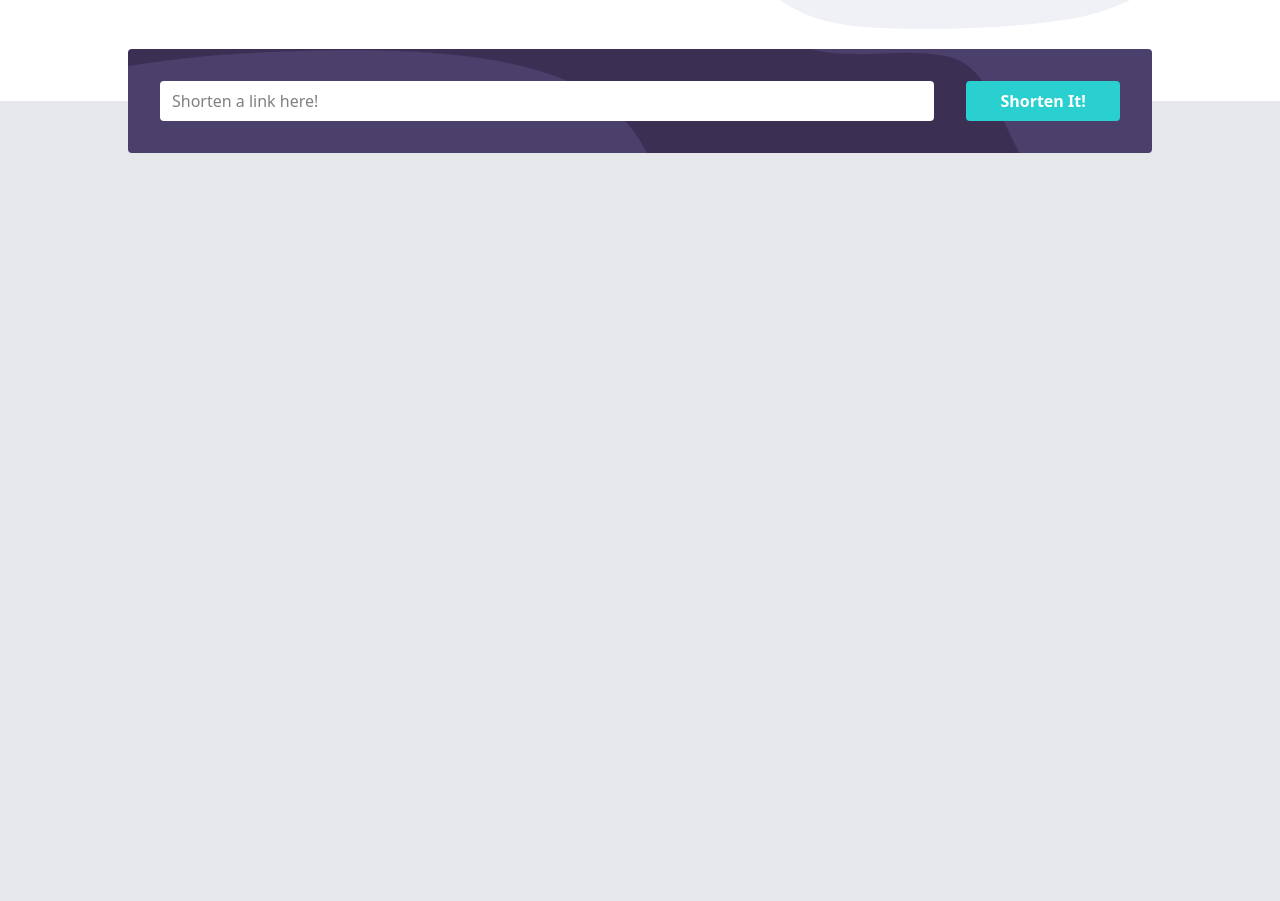
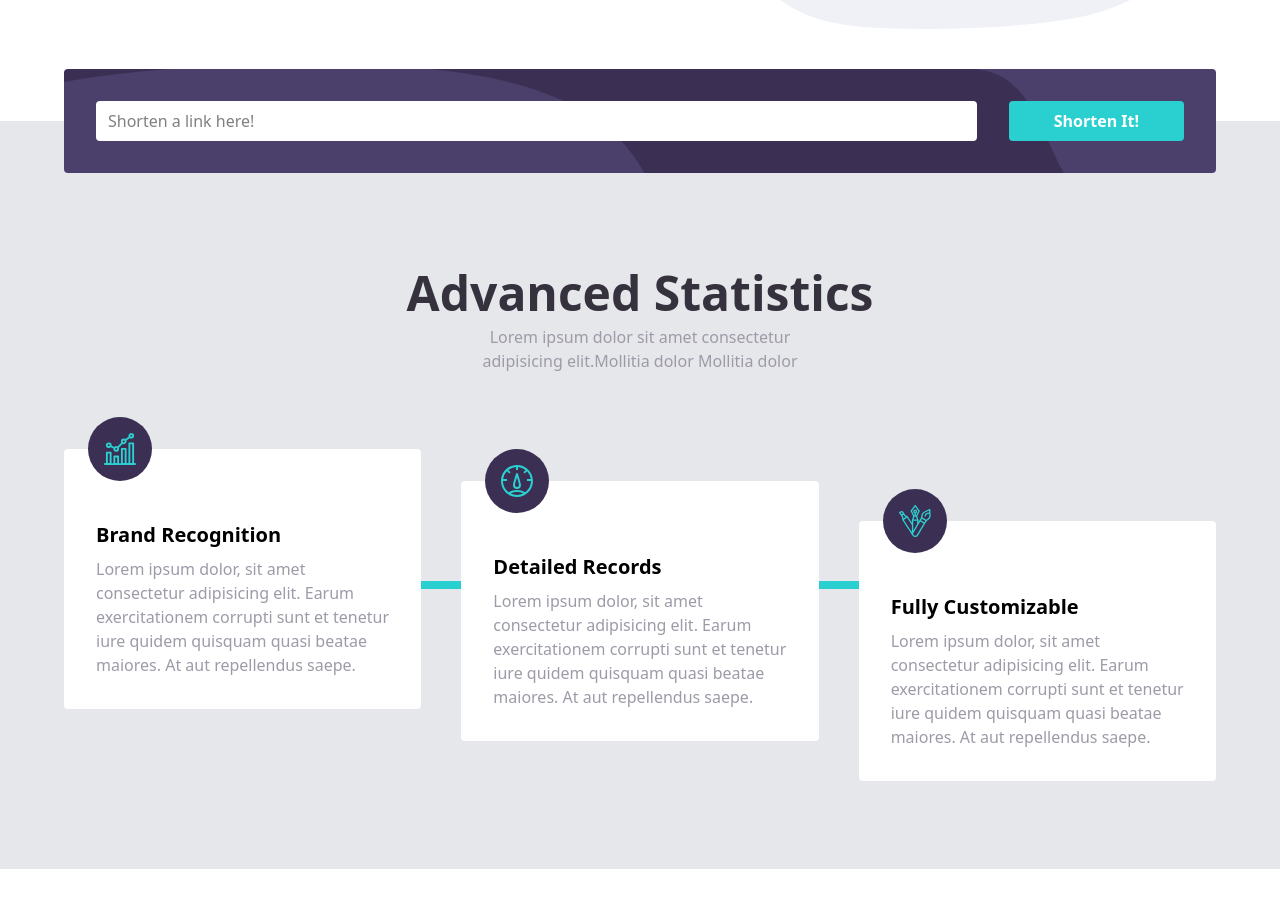
Before and after one commit to 0paziz/URL-shortening-API-landing-page-solution, a React (Vite) app: page / in a window 1280 px wide. Shown: the part 457-1358 px from the top of the page. After the commit the page ends 1326 px from the top, so only its background shows below. Built offline with nearby package versions, Linux system fonts and the light colour scheme.

Commit message:
add shorten links features

```diff
--- a/src/component/ShortenLinksFeatures.jsx
+++ b/src/component/ShortenLinksFeatures.jsx
@@ -12,8 +12,9 @@ export default function ShortenLinksFeatures() {
   }
   return (
     <>
-    <section className='bg-gray-200 h-screen mt-10 relative'>
-    <div className='darkVoiletBg max-w-5xl svg-background-div absolute top-0 left-0 right-0 overflow-visible mx-auto  px-8 mb-10 py-8 rounded translate-y-[-50%] '>
+  <main className='bg-gray-200 h-full mt-15 pb-40'>
+    <section className=' relative  '>
+    <div className='darkVoiletBg max-w-6xl svg-background-div absolute top-0 left-0 right-0  mx-auto  px-8 mb-10 py-8 rounded translate-y-[-50%] '>
       <form onSubmit={handleClick} className='w-full flex gap-x-8 items-center '>
         <input
          value={UserLink}
@@ -26,11 +27,54 @@ export default function ShortenLinksFeatures() {
 
       {error&& <p className='text-red-500 mt-1 italic '>Please add a link</p>}
     </div>
-
-    {/*features*/}
+    </section>
 
 
-    </section>
+
+   {/*features*/}
+    <div className='relative top-35'>
+      <div className=' text-center flex flex-col items-center justify-center gap-2 text-black p-2'>
+        <h2 className='text-5xl font-bold darkblueTextColr'>Advanced Statistics</h2>
+        <p className='grayish-violet text-center w-96'>Lorem ipsum dolor sit amet consectetur adipisicing elit.Mollitia dolor Mollitia dolor</p>
+      </div>
+      <div>
+      </div>
+    </div>
+
+  <div className='mt-50 w-6xl mx-auto relative'>
+    <div className='relative top-35  w-full'><div className='BgCyanColor h-2 w-full '></div></div>
+    <div className='flex items-center justify-center gap-x-10 relative'>
+      <div className='p-8 rounded bg-white relative'>
+           <div className='darkVoiletBg h-16 w-16 rounded-full flex  absolute top-0 translate-y-[-50%] left-6 '>
+        <img className='p-4' src='/images/icon-brand-recognition.svg' alt='icon brand recognition'/>
+        </div>
+        <h2 className='py-2  mt-8 font-bold text-xl'>Brand Recognition</h2>
+        <p className='grayish-violet'>Lorem ipsum dolor, sit amet consectetur adipisicing elit. Earum exercitationem corrupti sunt et tenetur iure quidem
+          quisquam quasi beatae maiores. At aut repellendus saepe.</p>
+      </div>
+
+       <div className='p-8 bg-white rounded relative top-8'>
+        <div className='darkVoiletBg h-16 w-16 rounded-full flex  absolute top-0 translate-y-[-50%] left-6 '>
+        <img className='p-4' src='/images/icon-detailed-records.svg' alt='icon brand recognition'/>
+        </div>
+        <h2 className='py-2 mt-8 font-bold text-xl'>Detailed Records</h2>
+        <p className='grayish-violet'>Lorem ipsum dolor, sit amet consectetur adipisicing elit. Earum exercitationem corrupti sunt et tenetur iure quidem
+          quisquam quasi beatae maiores. At aut repellendus saepe.</p>
+      </div>
+
+       <div className='p-8 rounded bg-white relative top-18'>
+           <div className='darkVoiletBg h-16 w-16 rounded-full flex  absolute top-0 translate-y-[-50%] left-6 '>
+        <img className='p-4' src='/images/icon-fully-customizable.svg' alt='icon brand recognition'/>
+        </div>
+        <h2 className='py-2  mt-8 font-bold text-xl'>Fully Customizable</h2>
+        <p className='grayish-violet'>Lorem ipsum dolor, sit amet consectetur adipisicing elit. Earum exercitationem corrupti sunt et tenetur iure quidem
+          quisquam quasi beatae maiores. At aut repellendus saepe.</p>
+      </div>
+    </div>
+
+    </div>
+
+     </main>
     </>
   )
 }
```
